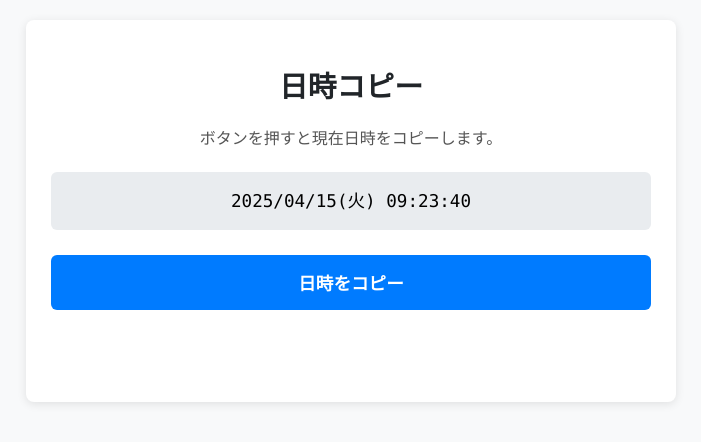
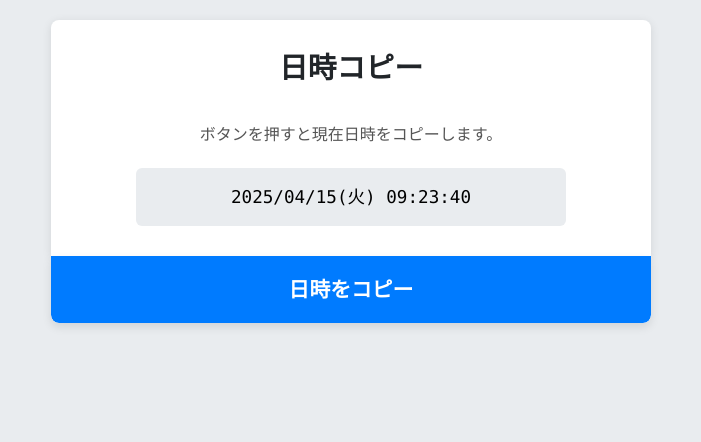
Before and after one commit to imagawatatsuya/get-timestamps-with--one-tap, a plain HTML site: page index.html in a window 1280 px wide. Shown: the whole page, without its empty margins (289-990 px from the left). Drawn offline with Linux system fonts and the light colour scheme.

Commit message:
ボタンデザインを変更

```diff
--- a/index.html
+++ b/index.html
@@ -2,120 +2,195 @@
 <html lang="ja">
 <head>
     <meta charset="UTF-8">
-    <!-- ★ Viewport設定でデバイス幅に合わせ、初期拡大率を1に -->
     <meta name="viewport" content="width=device-width, initial-scale=1.0">
     <title>日時をクリップボードにコピー</title>
     <style>
-        /* ★ 基本的なリセットと共通スタイル */
+        /* 基本的なリセットと共通スタイル */
+        html, body {
+            height: 100%; /* htmlとbodyの高さを100%に */
+            margin: 0;
+            padding: 0;
+        }
         body {
-            font-family: -apple-system, BlinkMacSystemFont, "Segoe UI", Roboto, "Helvetica Neue", Arial, sans-serif; /* OS標準フォント優先 */
-            margin: 0; /* 外側の余白をなくす */
-            padding: 20px; /* 内側の余白を確保 */
-            line-height: 1.6; /* 行間を読みやすく */
-            background-color: #f8f9fa; /* 背景色を少しつける */
-            color: #333; /* 基本の文字色 */
-            -webkit-font-smoothing: antialiased; /* iOSでのフォント表示を滑らかに */
-            -moz-osx-font-smoothing: grayscale; /* Firefoxでのフォント表示を滑らかに */
+            font-family: -apple-system, BlinkMacSystemFont, "Segoe UI", Roboto, "Helvetica Neue", Arial, sans-serif;
+            line-height: 1.6;
+            background-color: #f8f9fa; /* 全体の背景色 */
+            color: #333;
+            -webkit-font-smoothing: antialiased;
+            -moz-osx-font-smoothing: grayscale;
+            display: flex;
+            flex-direction: column;
         }
 
-        /* ★ コンテンツ全体のコンテナ (中央寄せや最大幅設定に便利) */
+        /* メインコンテンツエリア */
         .container {
-            max-width: 600px; /* PCでも見やすいように最大幅を設定 */
-            margin: 0 auto; /* 中央寄せ */
-            background-color: #fff; /* コンテナ背景色 */
-            padding: 25px;
-            border-radius: 8px; /* 角を丸める */
-            box-shadow: 0 2px 10px rgba(0, 0, 0, 0.1); /* 軽い影 */
+            max-width: 600px;
+            width: 100%;
+            margin: 0 auto; /* PC表示時の中央寄せ */
+            background-color: #fff; /* コンテナの背景色 */
+            padding: 25px 25px 0 25px; /* 下のpaddingは0 */
+            border-radius: 8px 8px 0 0; /* 上の角丸のみ */
+            box-shadow: 0 2px 10px rgba(0, 0, 0, 0.1);
+            box-sizing: border-box;
+            display: flex;
+            flex-direction: column;
+            align-items: center; /* 内容物を中央寄せ */
+             /* 重要: 縮まないように設定 */
+             flex-shrink: 0;
         }
 
         h1 {
-            font-size: 1.8em; /* 見出しを少し大きく */
+            font-size: 1.8em;
+            margin-top: 0;
             margin-bottom: 15px;
-            text-align: center; /* 中央寄せ */
+            text-align: center;
             color: #212529;
         }
 
         p {
-            font-size: 1em; /* 本文の文字サイズ */
+            font-size: 1em;
             margin-bottom: 20px;
             text-align: center;
             color: #555;
         }
 
-        /* ★ 日時表示エリア */
         #output {
-            font-family: "SF Mono", "Consolas", "Menlo", monospace; /* 等幅フォント */
-            font-size: 1.1em; /* 少し大きく */
-            background-color: #e9ecef; /* 背景色 */
-            padding: 15px; /* 内側の余白 */
-            border-radius: 6px; /* 角を丸める */
-            margin-bottom: 25px; /* ボタンとの間隔 */
-            text-align: center; /* 中央寄せ */
-            word-wrap: break-word; /* 長い場合に折り返す */
-            color: #000; /* 文字色を黒に */
+            font-family: "SF Mono", "Consolas", "Menlo", monospace;
+            font-size: 1.1em;
+            background-color: #e9ecef;
+            padding: 15px;
+            border-radius: 6px;
+            margin-bottom: 30px; /* ボタンとの視覚的な間隔 */
+            text-align: center;
+            word-wrap: break-word;
+            color: #000;
+            width: 90%; /* 中央寄せのために幅を指定 */
+            max-width: 400px; /* 最大幅も指定 */
         }
 
-        /* ★ コピーボタン */
-        #copyButton {
-            display: block; /* ブロック要素にして幅を指定可能に */
-            width: 100%; /* 幅を100%に */
-            padding: 15px 20px; /* 上下のパディングを増やしてタップしやすく */
-            font-size: 1.1em; /* 文字を少し大きく */
-            font-weight: bold; /* 太字に */
-            color: #fff; /* 文字色を白に */
-            background-color: #007bff; /* ボタンの色 (青系) */
-            border: none; /* 枠線を消す */
-            border-radius: 6px; /* 角を丸める */
-            cursor: pointer; /* カーソルをポインターに */
-            transition: background-color 0.2s ease, transform 0.1s ease; /* ホバーやアクティブ時の変化を滑らかに */
-            -webkit-appearance: none; /* iOSのデフォルトスタイルを無効化 */
-            appearance: none;
+        /* アクションエリア (ボタンとメッセージ) */
+        .action-area {
+            background-color: #007bff; /* モバイルではボタンの色に合わせる */
+            padding: 0;
+            max-width: 600px; /* PC表示時の最大幅 */
+            width: 100%;
+            margin: 0 auto; /* PC表示時の中央寄せ */
+            box-sizing: border-box;
+            border-radius: 0 0 8px 8px; /* 下の角丸 (PC表示時) */
+            flex-shrink: 0;
+            /* このエリアが残りの縦スペースを全て占めるようにする */
+            flex-grow: 1;
+            display: flex;
+            flex-direction: column; /* ボタンとメッセージを縦に */
         }
 
-        /* ボタンのホバー時 (PC向け) */
-        #copyButton:hover {
-            background-color: #0056b3;
+        /* コピーボタン */
+        #copyButton {
+            width: 100%;
+            padding: 0 20px; /* 左右のpadding */
+            /* ボタン自体が縦方向のスペースを最大限使う */
+            flex-grow: 1;
+            font-size: 1.6em; /* フォントサイズを大きく */
+            font-weight: bold;
+            color: #fff;
+            background-color: transparent; /* モバイルでは親要素の色を使う */
+            border: none;
+            border-radius: 0; /* 角丸なし */
+            cursor: pointer;
+            transition: background-color 0.2s ease, transform 0.1s ease;
+            -webkit-appearance: none;
+            appearance: none;
+            /* Flexboxでテキストを天地左右中央揃え */
+            display: flex;
+            align-items: center; /* 垂直中央揃え */
+            justify-content: center; /* 水平中央揃え */
+            text-align: center;
+            line-height: 1.3; /* 行間調整 */
+            box-sizing: border-box; /* paddingを含めて計算 */
+            --active-bg-color: #0056b3; /* モバイルでのActive色 */
         }
 
-        /* ★ ボタンのタップ/クリック時 */
-        #copyButton:active {
-            background-color: #004085;
-            transform: scale(0.98); /* 少し縮小する効果 */
+        /* ホバーはモバイルではあまり意味がないが、一応設定 */
+        @media (hover: hover) {
+            #copyButton:not(:active):not(.copied) { /* ActiveとCopied状態以外 */
+               /* background-color: rgba(255, 255, 255, 0.1); */
+            }
         }
 
-        /* ★ メッセージ表示エリア */
-        #message, #error {
-            margin-top: 15px;
-            font-size: 0.95em;
-            font-weight: bold;
-            text-align: center;
-            min-height: 1.2em; /* 高さを確保してレイアウトが崩れないように */
+        #copyButton:active {
+            background-color: var(--active-bg-color) !important; /* 確実に適用 */
+            transform: scale(0.99);
+        }
+        /* コピー完了時のスタイル */
+        #copyButton.copied {
+             background-color: #28a745 !important; /* 緑色 */
+             cursor: default;
         }
 
-        #message {
-            color: #28a745; /* 成功メッセージ (緑系) */
+
+        /* メッセージ表示エリア (非表示) */
+        #message, #error {
+            display: none;
         }
 
-        #error {
-            color: #dc3545; /* エラーメッセージ (赤系) */
+
+        /* 画面幅が広い場合 (PCなど) の調整 */
+        @media (min-width: 640px) {
+            body {
+                padding: 20px;
+                background-color: #e9ecef;
+            }
+            .container {
+                border-radius: 8px 8px 0 0;
+                flex-grow: 0; /* PCでは高さ成り行き */
+                align-items: center;
+            }
+            .action-area {
+                 max-width: 600px;
+                 margin: 0 auto 20px auto;
+                 border-radius: 0 0 8px 8px; /* 下の角丸復活 */
+                 box-shadow: 0 4px 10px rgba(0, 0, 0, 0.1);
+                 overflow: hidden; /* 角丸適用のため */
+                 flex-grow: 0; /* PCでは高さいっぱいに伸ばさない */
+                 background-color: #fff; /* PCでは背景を白に戻す */
+            }
+             #copyButton {
+                 flex-grow: 0; /* PCではflex-growをリセット */
+                 padding: 20px 20px; /* PCでは縦方向のサイズをpaddingで指定 */
+                 font-size: 1.3em;
+                 background-color: #007bff; /* PCではボタンに色を戻す */
+                 border-radius: 0 0 8px 8px; /* PCではボタンに下の角丸 */
+                 --active-bg-color: #004085; /* PCでのActive色 */
+             }
+
+             /* ★★★ PC表示でのホバースタイルを修正 ★★★ */
+             #copyButton:hover:not(:active):not(.copied) { /* ActiveとCopied状態以外 */
+                 background-color: #0056b3; /* ★ PC用のホバー色 (暗い青) */
+             }
+             /* ★★★ (ここまで修正) ★★★ */
+
+             #copyButton.copied {
+                 background-color: #28a745 !important; /* PCでもコピー完了色 */
+             }
+             /* PCではメッセージエリアを表示させるならスタイル調整 */
+             /* #message, #error { display: block; ... } */
         }
 
     </style>
 </head>
 <body>
 
-    <!-- ★ コンテナで全体を囲む -->
+    <!-- メインコンテンツエリア -->
     <div class="container">
-        <h1>日時コピー</h1> <!-- タイトルをシンプルに -->
+        <h1>日時コピー</h1>
         <p>ボタンを押すと現在日時をコピーします。</p>
+        <div id="output">（ここに日時が表示されます）</div>
+    </div>
 
-        <!-- 日時表示エリア -->
-        <div id="output">（ここに日時が表示されます）</div>
-
-        <!-- コピーボタン -->
+    <!-- アクションエリア (ボタンのみが主役) -->
+    <div class="action-area">
         <button id="copyButton">日時をコピー</button>
-
-        <!-- メッセージ表示用 -->
+        <!-- メッセージエリアは非表示 -->
         <div id="message"></div>
         <div id="error"></div>
     </div>
@@ -123,13 +198,12 @@
     <script>
         const outputElement = document.getElementById('output');
         const copyButton = document.getElementById('copyButton');
+        // メッセージ要素は取得するが、表示には使わない
         const messageElement = document.getElementById('message');
         const errorElement = document.getElementById('error');
 
-        // ゼロ埋め関数
         const padZero = (num) => String(num).padStart(2, '0');
 
-        // 日時を生成して表示する関数
         function generateAndDisplayDateTime() {
             const now = new Date();
             const year = now.getFullYear();
@@ -141,73 +215,65 @@
             const dayIndex = now.getDay();
             const weekDaysShort = ["日", "月", "火", "水", "木", "金", "土"];
             const dayOfWeekShort = weekDaysShort[dayIndex];
-
             const formattedDateTime = `${year}/${padZero(month)}/${padZero(day)}(${dayOfWeekShort}) ${padZero(hours)}:${padZero(minutes)}:${padZero(seconds)}`;
-
-            outputElement.textContent = formattedDateTime; // 画面にも表示
-            return formattedDateTime; // 生成した日時文字列を返す
+            outputElement.textContent = formattedDateTime;
+            return formattedDateTime;
         }
 
-        // ボタンがクリック/タップされたときの処理
         copyButton.addEventListener('click', async () => {
-            messageElement.textContent = ''; // メッセージをクリア
-            errorElement.textContent = '';   // エラーメッセージをクリア
-            const textToCopy = generateAndDisplayDateTime(); // 最新の日時を生成
+            // ボタンの状態をリセット
+            copyButton.disabled = false;
+            copyButton.classList.remove('copied');
+            copyButton.textContent = '日時をコピー'; // テキストを元に戻す
+            // メッセージエリアは操作しない
 
-            // Clipboard API が使えるかチェック
+            const textToCopy = generateAndDisplayDateTime();
+
             if (!navigator.clipboard) {
-                errorElement.textContent = 'お使いのブラウザはクリップボード機能に対応していません。';
-                 // 古いブラウザ向けのフォールバック処理はコメントアウト（必要なら有効化）
-                /*
-                try {
-                    const textArea = document.createElement('textarea');
-                    textArea.style.position = 'fixed'; // 画面外に配置
-                    textArea.style.top = '-9999px';
-                    textArea.style.left = '-9999px';
-                    textArea.value = textToCopy;
-                    document.body.appendChild(textArea);
-                    textArea.focus();
-                    textArea.select();
-                    document.execCommand('copy');
-                    document.body.removeChild(textArea);
-                    messageElement.textContent = 'コピーしました！';
-                } catch (err) {
-                    console.error('execCommandでのコピーに失敗:', err);
-                    errorElement.textContent = 'コピーに失敗しました。';
-                }
-                */
+                // エラー表示 (ボタンテキスト変更)
+                copyButton.textContent = 'コピー機能非対応';
+                copyButton.disabled = true; // ボタン無効化
+                console.error('クリップボード機能に対応していません。');
                 return;
             }
 
-            // Clipboard API を使ってコピー
             try {
                 await navigator.clipboard.writeText(textToCopy);
-                messageElement.textContent = 'コピーしました！'; // メッセージを短く
                 console.log('日時をクリップボードにコピーしました:', textToCopy);
 
-                // ★ コピー成功後に一時的にボタンのテキストを変更（任意）
-                const originalButtonText = copyButton.textContent;
+                // コピー成功をボタンの状態で示す
                 copyButton.textContent = 'コピー完了✅';
-                copyButton.style.backgroundColor = '#28a745'; // 一時的に緑色に
+                copyButton.classList.add('copied'); // copiedクラスを追加
+                copyButton.disabled = true; // 一時的に無効化
+
+                // 1.5秒後にボタンの状態を元に戻す
                 setTimeout(() => {
-                    copyButton.textContent = originalButtonText;
-                    copyButton.style.backgroundColor = '#007bff'; // 元の色に戻す
-                    messageElement.textContent = ''; // メッセージも消す
-                }, 1500); // 1.5秒後に元に戻す
+                    // ボタンがまだ存在するか確認（ページ遷移などがあった場合のエラー防止）
+                    if(copyButton) {
+                        copyButton.disabled = false;
+                        copyButton.classList.remove('copied');
+                        copyButton.textContent = '日時をコピー';
+                    }
+                }, 1500);
 
             } catch (err) {
                 console.error('クリップボードへのコピーに失敗しました:', err);
-                errorElement.textContent = 'コピーに失敗しました。権限を確認してください。';
+                // コピー失敗をボタンの状態で示す
+                copyButton.textContent = 'コピー失敗';
+                copyButton.disabled = true; // 一時的に無効化
+
+                 // 少し時間をおいて元に戻す
+                setTimeout(() => {
+                     if(copyButton) {
+                        copyButton.disabled = false;
+                        copyButton.textContent = '日時をコピー';
+                    }
+                }, 2000);
             }
         });
 
         // ページ読み込み時に初回の日時を表示
         generateAndDisplayDateTime();
-
-        // 1秒ごとに日時表示を更新 (任意)
-        // setInterval(generateAndDisplayDateTime, 1000);
-        // ※ 頻繁に更新する必要がなければ、初回表示だけでもOK
-
     </script>
 
 </body>
```
